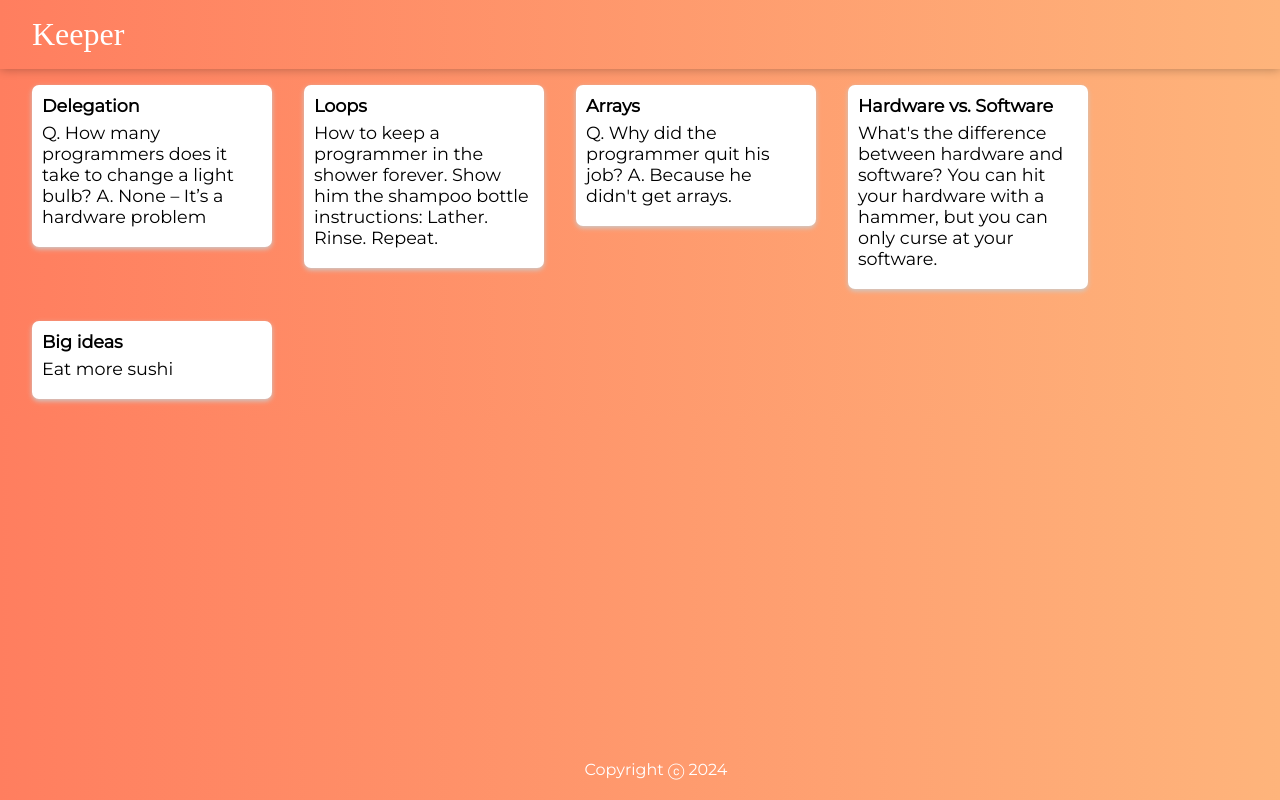
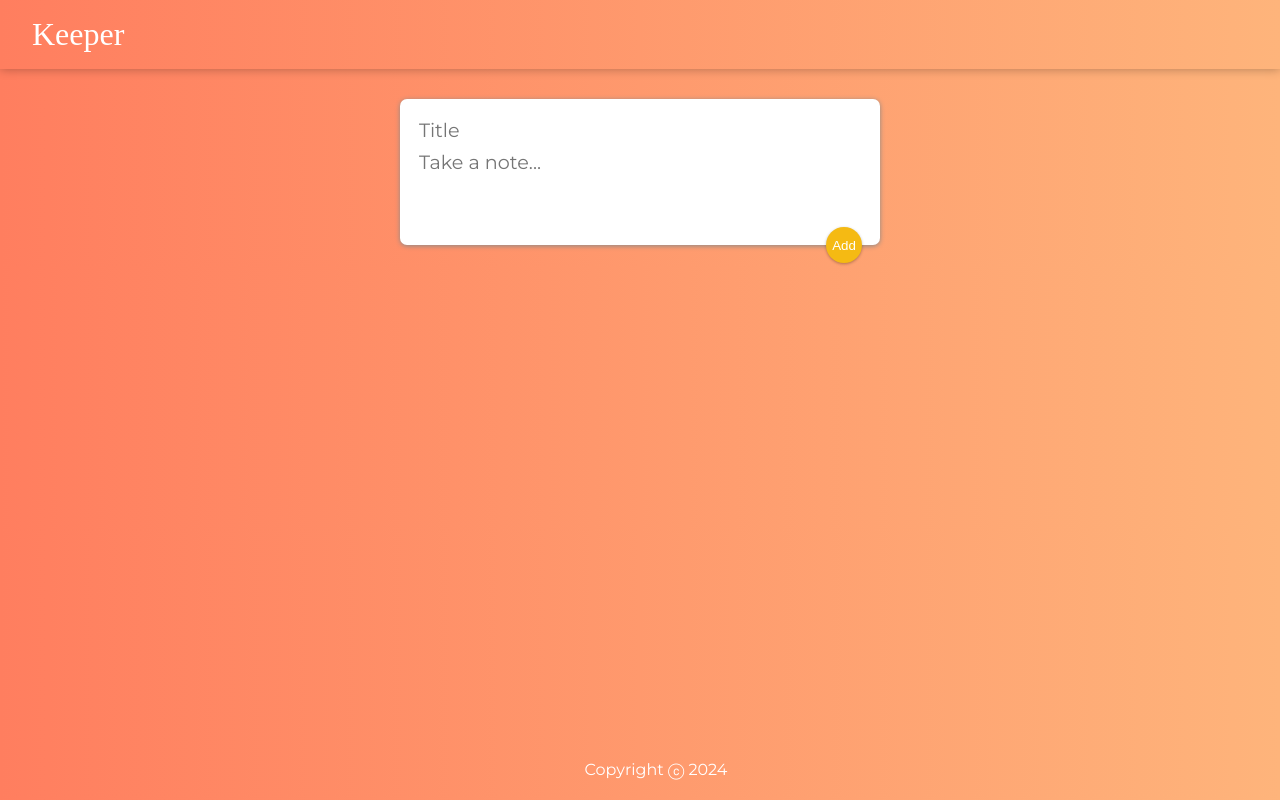
Before and after one commit to ahmedfathy0-0/keeper-app, a React (Vite) app: page / in a window 1280 px wide. Built offline with nearby package versions, Linux system fonts and the light colour scheme; a web font is replaced by a local one.

Commit message:
add the add and delete feature :sparkles:

```diff
--- a/public/styles.css
+++ b/public/styles.css
@@ -36,6 +36,13 @@ footer {
 footer p {
   color: #ffffff;
 }
+.note-container {
+  display: flex;
+  flex-wrap: wrap;
+  justify-content: center;
+}
+
+
 .note {
   background: #fff;
   border-radius: 7px;
@@ -55,3 +62,95 @@ footer p {
   white-space: pre-wrap;
   word-wrap: break-word;
 }
+
+.note button {
+  position: relative;
+  float: right;
+  margin-right: 10px;
+  color: #f5ba13;
+  border: none;
+  width: 36px;
+  height: 36px;
+  cursor: pointer;
+  outline: none;
+}
+
+form {
+  position: relative;
+  width: 480px;
+  margin: 30px auto 20px auto;
+  background: #fff;
+  padding: 15px;
+  border-radius: 7px;
+  box-shadow: 0 1px 5px rgb(138, 137, 137);
+}
+form input,
+form textarea {
+  width: 100%;
+  border: none;
+  padding: 4px;
+  outline: none;
+  font-size: 1.2em;
+  font-family: inherit;
+  resize: none;
+}
+form button {
+  position: absolute;
+  right: 18px;
+  bottom: -18px;
+  background: #f5ba13;
+  color: #fff;
+  border: none;
+  border-radius: 50%;
+  width: 36px;
+  height: 36px;
+  box-shadow: 0 1px 3px rgba(0, 0, 0, 0.3);
+  cursor: pointer;
+  outline: none;
+}
+
+.deletebtn {
+  align-items: center;
+  appearance: none;
+  background-image: radial-gradient(100% 100% at 100% 0, #ff6b6b 0, #ff3f3f 100%); /* Red gradient */
+  border: 0;
+  border-radius: 6px;
+  box-shadow: rgba(45, 35, 66, .4) 0 2px 4px, rgba(45, 35, 66, .3) 0 7px 13px -3px, rgba(58, 65, 111, .5) 0 -3px 0 inset;
+  box-sizing: border-box;
+  color: #fff;
+  cursor: pointer;
+  display: flex; /* Use flexbox for better centering */
+  font-family: "JetBrains Mono", monospace;
+  height: 48px;
+  justify-content: center;
+  align-items: center; /* Center the SVG vertically */
+  padding: 0; /* Remove padding to avoid extra space around the SVG */
+  position: relative;
+  text-align: center; /* Center text and icon */
+  text-decoration: none;
+  transition: box-shadow .15s, transform .15s;
+  user-select: none;
+  -webkit-user-select: none;
+  touch-action: manipulation;
+  white-space: nowrap;
+  will-change: box-shadow, transform;
+  font-size: 18px;
+}
+
+.deletebtn svg {
+  fill: white; /* Ensure the icon color is white */
+}
+
+.deletebtn:focus {
+  box-shadow: #ff4c4c 0 0 0 1.5px inset, rgba(45, 35, 66, .4) 0 2px 4px, rgba(45, 35, 66, .3) 0 7px 13px -3px, #ff4c4c 0 -3px 0 inset; /* Red focus shadow */
+}
+
+.deletebtn:hover {
+  box-shadow: rgba(45, 35, 66, .4) 0 4px 8px, rgba(45, 35, 66, .3) 0 7px 13px -3px, #ff4c4c 0 -3px 0 inset; /* Red hover shadow */
+  transform: translateY(-2px);
+}
+
+.deletebtn:active {
+  box-shadow: #ff4c4c 0 3px 7px inset; /* Red active shadow */
+  transform: translateY(2px);
+}
--- a/src/components/App.jsx
+++ b/src/components/App.jsx
@@ -2,12 +2,33 @@ import React from "react";
 import Header from "./Header";
 import Footer from "./Footer";
 import Note from "./Note";
+import CreateArea from "./CreateArea";
 
 function App() {
+  const [notes, setNotes] = React.useState([]);
+
+  function addNote(newNote) {
+    setNotes(prevNotes => {
+      return [...prevNotes, newNote];
+    });
+  }
+  function deleteNote(id) {
+    setNotes(prevNotes => {
+      return prevNotes.filter((noteItem, index) => {
+       return index !== id;
+      });
+    });
+  }
   return (
     <div>
       <Header />
-      <Note />
+      <CreateArea
+      onAdd={addNote}
+      />
+      <Note
+       Notes={notes}
+       onDelete={deleteNote}
+      />
       <Footer />
     </div>
   );
--- /dev/null
+++ b/src/components/CreateArea.jsx
@@ -0,0 +1,45 @@
+import React from "react";
+
+function CreateArea(props) {
+    const [title, setTitle] = React.useState("");
+    const [content, setContent] = React.useState("");
+
+    function handleChange(event) {
+        const {name, value} = event.target;
+
+        if (name === "title") {
+            setTitle(value);
+        } else if (name === "content") {
+            setContent(value);
+        }
+    }
+
+    function onSubmit(event) {
+        props.onAdd({title, content});
+        setTitle("");
+        setContent("");
+        event.preventDefault();
+    }
+
+
+
+  return (
+    <div>
+      <form>
+        <input name="title" placeholder="Title"
+        onChange= {handleChange}
+        value={title}
+        />
+        <textarea name="content" placeholder="Take a note..." rows="3"
+        onChange={handleChange}
+        value={content}
+        />
+        <button
+        onClick={onSubmit}
+        >Add</button>
+      </form>
+    </div>
+  );
+}
+
+export default CreateArea;
--- a/src/components/Footer.jsx
+++ b/src/components/Footer.jsx
@@ -1,10 +1,10 @@
-import React from 'react';
+import React from "react";
 
 function Footer() {
-const currentYear = new Date().getFullYear();
+  const year = new Date().getFullYear();
   return (
     <footer>
-      <p>Copyright ⓒ {currentYear}</p>
+      <p>Copyright ⓒ {year}</p>
     </footer>
   );
 }
--- a/src/components/Header.jsx
+++ b/src/components/Header.jsx
@@ -1,5 +1,4 @@
 import React from "react";
-
 
 function Header() {
   return (
--- a/src/components/Note.jsx
+++ b/src/components/Note.jsx
@@ -1,20 +1,35 @@
-import React from 'react';
-import notes from '../note';
+import React from "react";
+
+function Note(props) {
 
 
+  return (
+      <div className="note-container">{
+       props.Notes.map((noteItem, index) => {
+        return (
+        <div className="note">
+          <div key={index}>
+            <h1>{noteItem.title}</h1>
+            <p>{noteItem.content}</p>
+            <button  class = "deletebtn"
+            onClick={() => {
+              props.onDelete(index);
+            }}
+            >
+                <svg xmlns="http://www.w3.org/2000/svg" width="20" height="20" viewBox="0 0 16 16">
+                  <path fill="white" d="M5.5 5.5A.5.5 0 0 1 6 6v6a.5.5 0 0 1-1 0V6a.5.5 0 0 1 .5-.5m2.5 0a.5.5 0 0 1 .5.5v6a.5.5 0 0 1-1 0V6a.5.5 0 0 1 .5-.5m3 .5a.5.5 0 0 0-1 0v6a.5.5 0 0 0 1 0z"/>
+                  <path fill="white" d="M14.5 3a1 1 0 0 1-1 1H13v9a2 2 0 0 1-2 2H5a2 2 0 0 1-2-2V4h-.5a1 1 0 0 1-1-1V2a1 1 0 0 1 1-1H6a1 1 0 0 1 1-1h2a1 1 0 0 1 1 1h3.5a1 1 0 0 1 1 1zM4.118 4 4 4.059V13a1 1 0 0 0 1 1h6a1 1 0 0 0 1-1V4.059L11.882 4zM2.5 3h11V2h-11z"/>
+                 </svg>
 
-function Note() {
+            </button>
 
-    return (
-        <div>
-            {notes.map(note => (
-                <div key={note.key} className="note">
-                    <h1>{note.title}</h1>
-                    <p>{note.content}</p>
-                </div>
-            ))}
+
+          </div>
         </div>
-    );
+        )
+      })
+    }</div>
+  );
 }
 
 export default Note;
--- a/src/index.jsx
+++ b/src/index.jsx
@@ -1,11 +1,26 @@
-
-
 import React from "react";
 import ReactDOM from "react-dom";
 import App from "./components/App";
 
+ReactDOM.render(<App />, document.getElementById("root"));
 
+//CHALLENGE:
+//1. Implement the add note functionality.
+//- Create a constant that keeps track of the title and content.
+//- Pass the new note back to the App.
+//- Add new note to an array.
+//- Take array and render seperate Note components for each item.
 
-ReactDOM.render(
-<App />
-, document.getElementById("root"));
+//2. Implement the delete note functionality.
+//- Callback from the Note component to trigger a delete function.
+//- Use the filter function to filter out the item that needs deletion.
+//- Pass a id over to the Note component, pass it back to the App when deleting.
+
+//This is the end result you're aiming for:
+//https://pogqj.csb.app/
+
+// If you're running this locally in VS Code use the commands:
+// npm install
+// to install the node modules and
+// npm run dev
+// to launch your react project in your browser
--- a/src/note.js
+++ /dev/null
@@ -1,33 +0,0 @@
-const notes = [
-    {
-      key: 1,
-      title: "Delegation",
-      content:
-        "Q. How many programmers does it take to change a light bulb? A. None – It’s a hardware problem"
-    },
-    {
-      key: 2,
-      title: "Loops",
-      content:
-        "How to keep a programmer in the shower forever. Show him the shampoo bottle instructions: Lather. Rinse. Repeat."
-    },
-    {
-      key: 3,
-      title: "Arrays",
-      content:
-        "Q. Why did the programmer quit his job? A. Because he didn't get arrays."
-    },
-    {
-      key: 4,
-      title: "Hardware vs. Software",
-      content:
-        "What's the difference between hardware and software? You can hit your hardware with a hammer, but you can only curse at your software."
-    },
-    {
-      key: 5,
-      title: "Big ideas",
-      content: "Eat more sushi"
-    }
-  ];
-
-  export default notes;
```
